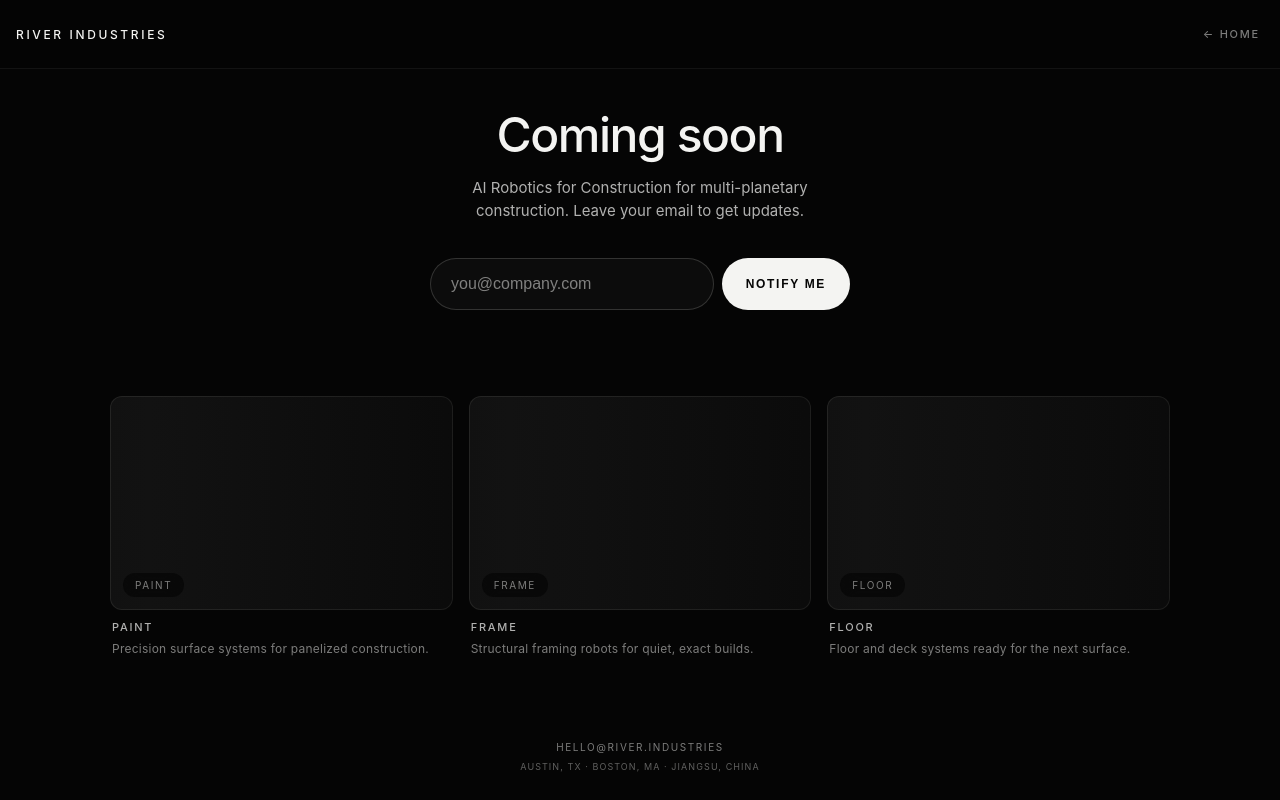
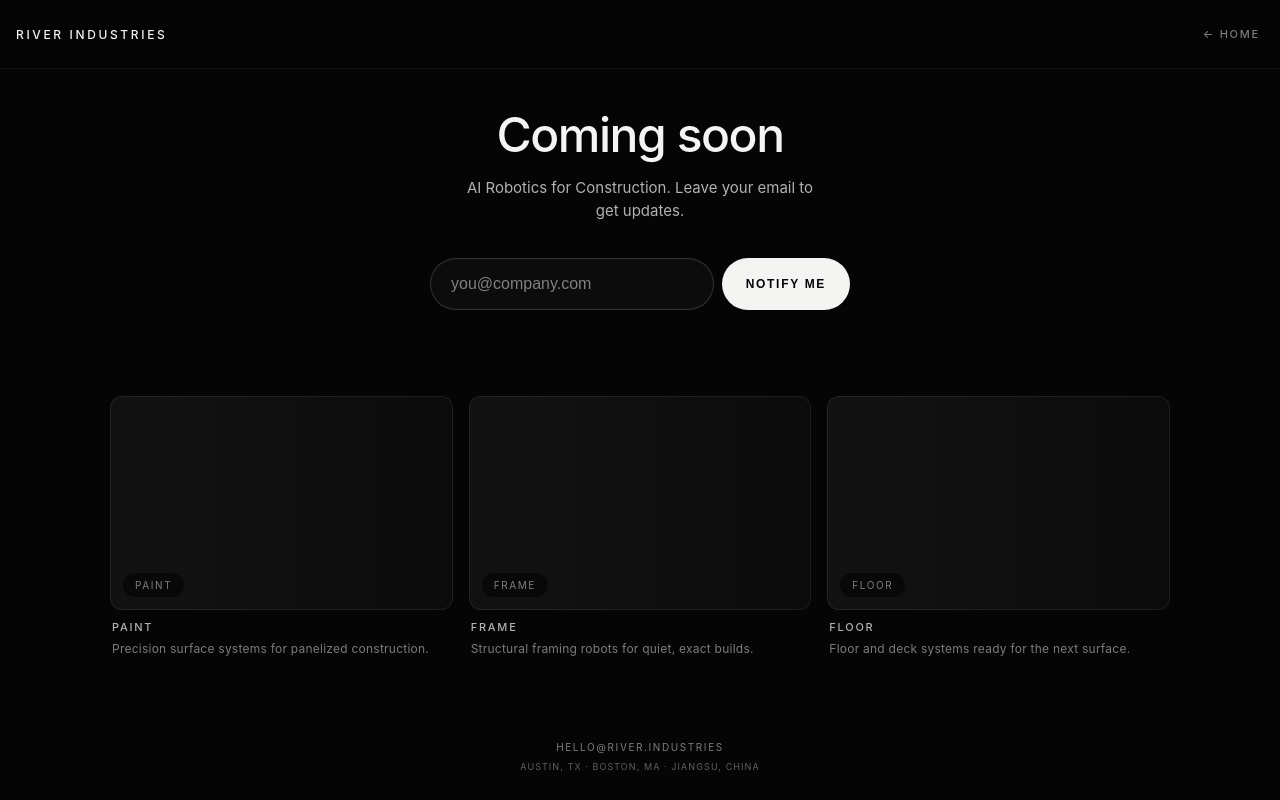
Before and after one commit to Tarzelf/river-industries, a website: page learn/index.html in a window 1280 px wide. Drawn offline with Linux system fonts and the light colour scheme.

Commit message:
Fix meta copy for AI Robotics for Construction

```diff
--- a/learn/index.html
+++ b/learn/index.html
@@ -4,7 +4,7 @@
   <meta charset="utf-8" />
   <meta name="viewport" content="width=device-width, initial-scale=1, viewport-fit=cover, maximum-scale=1" />
   <title>Learn more — River Industries</title>
-  <meta name="description" content="AI Robotics for Construction for multi-planetary construction. Coming soon. Offices in Austin, Boston, and Jiangsu." />
+  <meta name="description" content="AI Robotics for Construction. Coming soon. Offices in Austin, Boston, and Jiangsu." />
   <meta name="theme-color" content="#050505" />
   <link rel="canonical" href="https://river.industries/learn/" />
   <link rel="icon" href="/favicon.ico" sizes="any" />
@@ -13,7 +13,7 @@
   <meta property="og:type" content="website" />
   <meta property="og:url" content="https://river.industries/learn/" />
   <meta property="og:title" content="Learn more — River Industries" />
-  <meta property="og:description" content="AI Robotics for Construction for multi-planetary construction. Coming soon." />
+  <meta property="og:description" content="AI Robotics for Construction. Coming soon." />
   <meta property="og:image" content="https://river.industries/og.jpg" />
   <meta name="twitter:card" content="summary_large_image" />
   <meta name="twitter:image" content="https://river.industries/og.jpg" />
@@ -137,7 +137,7 @@
   </header>
   <main>
     <h1 class="rise d1">Coming soon</h1>
-    <p class="sub rise d2">AI Robotics for Construction for multi-planetary construction. Leave your email to get updates.</p>
+    <p class="sub rise d2">AI Robotics for Construction. Leave your email to get updates.</p>
     <div class="form-wrap rise d3">
       <form id="signup">
         <input type="email" name="email" placeholder="you@company.com" required autocomplete="email" inputmode="email" enterkeyhint="send" />
```
Also changed, not shown: index.html (+3 -3 lines), worker-dist/index.html (+3 -3 lines), worker-dist/learn/index.html (+3 -3 lines).
